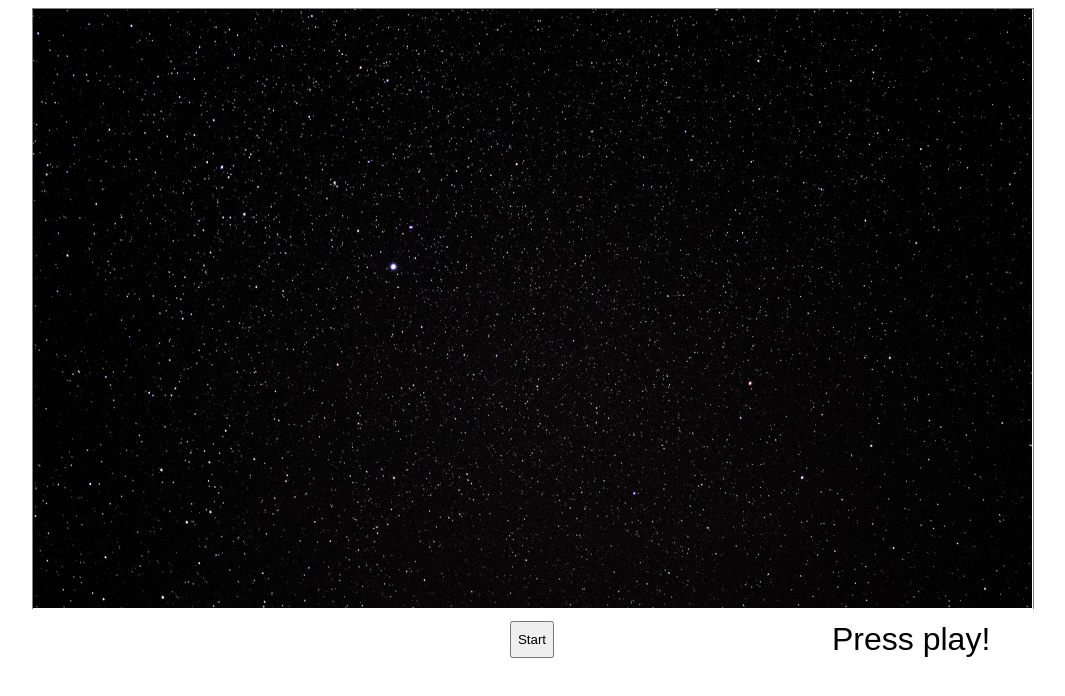
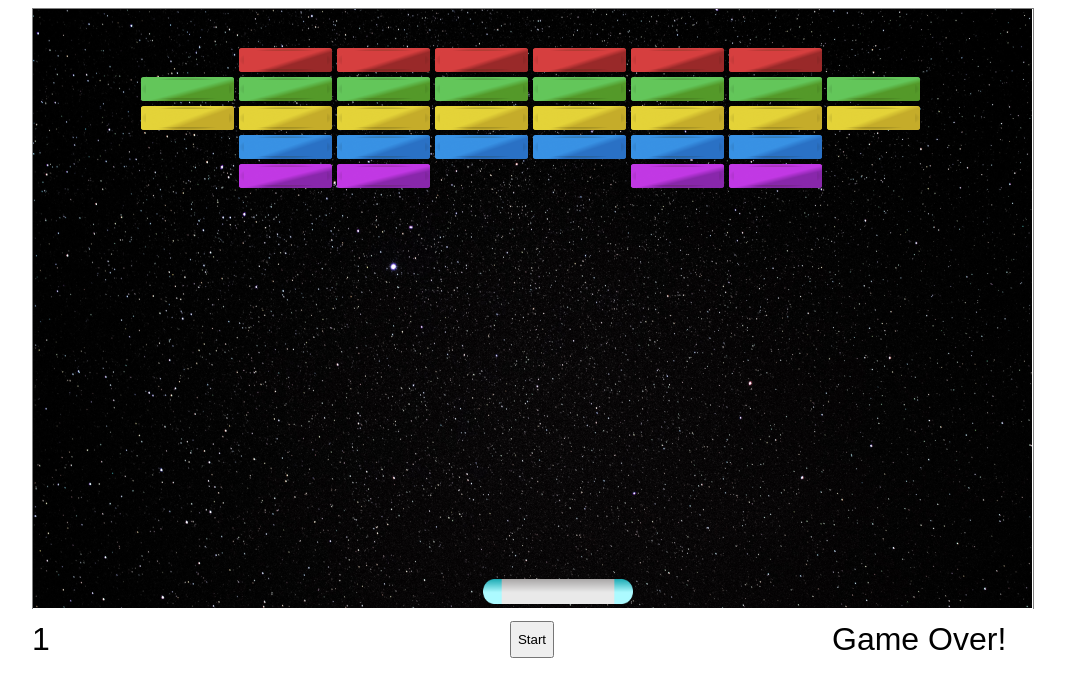
Before and after one commit to GustavoKimura/arkanoid, a website built with Parcel: page src/index.html in a window 1280 px wide. Both pictures are taken after a click on the button "Start". Shown: the whole page, without its empty margins (108-1173 px from the left). Built offline with nearby package versions, Linux system fonts and the light colour scheme.

Commit message:
Complete project

```diff
--- /dev/null
+++ b/src/Collision.ts
@@ -0,0 +1,53 @@
+import {Brick} from "./sprites/Brick";
+import {Paddle} from "./sprites/Paddle";
+import {Ball} from "./sprites/Ball";
+import {CanvasView} from "./view/CanvasView";
+
+export class Collision {
+    public checkBallCollision(ball: Ball, paddle: Paddle, view: CanvasView) {
+        if (
+            (ball.getPosition().x + ball.getWidth() > paddle.getPosition().x) &&
+            (ball.getPosition().x < paddle.getPosition().x + paddle.getWidth()) &&
+            (ball.getPosition().y + ball.getHeight() === paddle.getPosition().y)
+        ) {
+            ball.changeYDirection();
+        }
+
+        if ((ball.getPosition().x > view.canvas.width - ball.getWidth() || ball.getPosition().x < 0)) {
+            ball.changeXDirection();
+        }
+
+        if (ball.getPosition().y < 0) {
+            ball.changeYDirection();
+        }
+    }
+
+    public isCollidingWithBrick(ball: Ball, brick: Brick): boolean {
+        return (
+            (ball.getPosition().x < brick.getPosition().x + brick.getWidth()) &&
+            (ball.getPosition().x + ball.getWidth() > brick.getPosition().x) &&
+            (ball.getPosition().y < brick.getPosition().y + brick.getHeight()) &&
+            (ball.getPosition().y + ball.getHeight() > brick.getPosition().y)
+        );
+    }
+
+    public isCollidingWithBricks(ball: Ball, bricks: Brick[]): boolean {
+        let colliding = false;
+
+        bricks.forEach((brick, index) => {
+            if (this.isCollidingWithBrick(ball, brick)) {
+                ball.changeYDirection();
+
+                if (brick.getEnergy() === 1) {
+                    bricks.splice(index, 1);
+                } else {
+                    brick.setEnergy(brick.getEnergy() - 1);
+                }
+
+                colliding = true;
+            }
+        });
+
+        return colliding;
+    }
+}
--- /dev/null
+++ b/src/helpers.ts
@@ -0,0 +1,38 @@
+import {Brick} from "./sprites/Brick";
+
+import {
+    BRICK_ENERGY,
+    BRICK_HEIGHT,
+    BRICK_IMAGES,
+    BRICK_PADDING,
+    BRICK_WIDTH,
+    LEVEL,
+    STAGE_COLS,
+    STAGE_PADDING
+} from "./setup";
+
+export function createBricks(): Brick[] {
+    return LEVEL.reduce((acumulator, element, index) => {
+        const row = Math.floor((index + 1) / STAGE_COLS);
+        const column = index % STAGE_COLS;
+
+        const x = STAGE_PADDING + column * (BRICK_WIDTH + BRICK_PADDING);
+        const y = STAGE_PADDING + row * (BRICK_HEIGHT + BRICK_PADDING);
+
+        if (element !== 0) {
+            return [
+                ...acumulator,
+
+                new Brick(
+                    BRICK_WIDTH,
+                    BRICK_HEIGHT,
+                    {x, y},
+                    BRICK_ENERGY[element],
+                    BRICK_IMAGES[element]
+                )
+            ];
+        } else {
+            return acumulator;
+        }
+    }, [] as Brick[]);
+}
--- a/src/index.html
+++ b/src/index.html
@@ -59,6 +59,6 @@
     </div>
 </div>
 
-<script src="main.ts"></script>
+<script src="main.ts" type="module"></script>
 </body>
 </html>
--- a/src/main.ts
+++ b/src/main.ts
@@ -1,2 +1,96 @@
-// Start here
-console.log("Start here!");
+import {CanvasView} from "./view/CanvasView";
+import {Brick} from "./sprites/Brick";
+import {Paddle} from "./sprites/Paddle";
+import {Ball} from "./sprites/Ball";
+import {Collision} from "./Collision";
+
+import PADDLE_IMAGE from './images/paddle.png';
+import BALL_IMAGE from './images/ball.png';
+
+import {
+    BALL_SIZE,
+    BALL_SPEED,
+    BALL_STARTX,
+    BALL_STARTY,
+    PADDLE_HEIGHT,
+    PADDLE_SPEED,
+    PADDLE_STARTX,
+    PADDLE_WIDTH
+} from './setup';
+
+import {createBricks} from "./helpers";
+
+let gameOver = false;
+let score = 0;
+
+function setGameOver(view: CanvasView) {
+    view.drawInformation('Game Over!');
+
+    gameOver = false;
+}
+
+function setGameWin(view: CanvasView) {
+    view.drawInformation('Game Won!');
+
+    gameOver = false;
+}
+
+function gameLoop(view: CanvasView, bricks: Brick[], paddle: Paddle, ball: Ball, collision: Collision) {
+    view.clear();
+    view.drawBricks(bricks);
+    view.drawSprite(paddle);
+    view.drawSprite(ball);
+
+    ball.moveBall();
+
+    if (
+        (paddle.getMovingLeft() && paddle.getPosition().x > 0) ||
+        (paddle.getMovingRight() && paddle.getPosition().x < view.canvas.width - paddle.getWidth())
+    ) {
+        paddle.movePaddle();
+    }
+
+    collision.checkBallCollision(ball, paddle, view);
+
+    const isCollidingWithBricks = collision.isCollidingWithBricks(ball, bricks);
+
+    if (isCollidingWithBricks) {
+        view.drawScore(++score);
+    }
+
+    if (ball.getPosition().y > view.canvas.height) {
+        gameOver = true;
+    }
+
+    if (bricks.length === 0) {
+        return setGameWin(view);
+    }
+
+    if (gameOver) {
+        return setGameOver(view);
+    }
+
+    requestAnimationFrame(() => gameLoop(view, bricks, paddle, ball, collision));
+}
+
+function startGame(view: CanvasView) {
+    score = 0;
+    view.drawInformation('');
+    view.drawScore(0);
+
+    const bricks = createBricks();
+
+    const paddle = new Paddle(PADDLE_SPEED, PADDLE_WIDTH, PADDLE_HEIGHT, {
+        x: PADDLE_STARTX,
+        y: view.canvas.height - PADDLE_HEIGHT - 5
+    }, PADDLE_IMAGE);
+
+    const ball = new Ball(BALL_SPEED, BALL_SIZE, {x: BALL_STARTX, y: BALL_STARTY}, BALL_IMAGE);
+
+    const collision = new Collision();
+
+    gameLoop(view, bricks, paddle, ball, collision);
+}
+
+const view = new CanvasView('#playField');
+view.initializeStartButton(startGame);
--- /dev/null
+++ b/src/sprites/Ball.ts
@@ -0,0 +1,55 @@
+import {Vector} from "../types";
+
+export class Ball {
+    private image: HTMLImageElement = new Image();
+    private speed: Vector;
+
+    constructor(
+        speed: number,
+        private size: number,
+        private position: Vector,
+        imageSource: string
+    ) {
+        this.speed = {
+            x: speed,
+            y: -speed
+        };
+
+        this.size = size;
+        this.position = position;
+        this.image.src = imageSource;
+    }
+
+    public getSpeed(): Vector {
+        return this.speed;
+    }
+
+    public getWidth(): number {
+        return this.size;
+    }
+
+    public getHeight(): number {
+        return this.size;
+    }
+
+    public getPosition(): Vector {
+        return this.position;
+    }
+
+    public getImage(): HTMLImageElement {
+        return this.image;
+    }
+
+    public changeYDirection() {
+        this.speed.y = -this.speed.y;
+    }
+
+    public changeXDirection() {
+        this.speed.x = -this.speed.x;
+    }
+
+    public moveBall() {
+        this.position.x += this.speed.x;
+        this.position.y += this.speed.y;
+    }
+}
--- /dev/null
+++ b/src/sprites/Brick.ts
@@ -0,0 +1,43 @@
+import {Vector} from "../types";
+
+export class Brick {
+    private image: HTMLImageElement = new Image();
+
+    constructor(
+        private width: number,
+        private height: number,
+        private position: Vector,
+        private energy: number,
+        imageSource: string
+    ) {
+        this.width = width;
+        this.height = height;
+        this.position = position;
+        this.energy = energy;
+        this.image.src = imageSource;
+    }
+
+    public getWidth(): number {
+        return this.width;
+    }
+
+    public getHeight(): number {
+        return this.height;
+    }
+
+    public getPosition(): Vector {
+        return this.position;
+    }
+
+    public getEnergy(): number {
+        return this.energy;
+    }
+
+    public getImage(): HTMLImageElement {
+        return this.image;
+    }
+
+    public setEnergy(value: number) {
+        this.energy = value;
+    }
+}
--- /dev/null
+++ b/src/sprites/Paddle.ts
@@ -0,0 +1,85 @@
+import {Vector} from "../types";
+
+export class Paddle {
+    private image: HTMLImageElement = new Image();
+    private movingLeft: boolean;
+    private movingRight: boolean;
+
+    constructor(
+        private speed: number,
+        private width: number,
+        private height: number,
+        private position: Vector,
+        imageSource: string
+    ) {
+        this.movingLeft = false;
+        this.movingRight = false;
+
+        this.speed = speed;
+        this.width = width;
+        this.height = height;
+        this.position = position;
+        this.image.src = imageSource;
+
+        document.addEventListener('keydown', (event) => this.handleKeyDown(event));
+        document.addEventListener('keyup', (event) => this.handleKeyUp(event));
+    }
+
+    public getSpeed(): number {
+        return this.speed;
+    }
+
+    public getWidth(): number {
+        return this.width;
+    }
+
+    public getHeight(): number {
+        return this.height;
+    }
+
+    public getPosition(): Vector {
+        return this.position;
+    }
+
+    public getImage(): HTMLImageElement {
+        return this.image;
+    }
+
+    public getMovingLeft(): boolean {
+        return this.movingLeft;
+    }
+
+    public getMovingRight(): boolean {
+        return this.movingRight;
+    }
+
+    public movePaddle() {
+        if (this.movingLeft) {
+            this.position.x -= this.speed;
+        }
+
+        if (this.movingRight) {
+            this.position.x += this.speed;
+        }
+    }
+
+    private handleKeyDown(event: KeyboardEvent) {
+        if (event.code === 'ArrowLeft' || event.key === 'ArrowLeft') {
+            this.movingLeft = true;
+        }
+
+        if (event.code === 'ArrowRight' || event.key === 'ArrowRight') {
+            this.movingRight = true;
+        }
+    }
+
+    private handleKeyUp(event: KeyboardEvent) {
+        if (event.code === 'ArrowLeft' || event.key === 'ArrowLeft') {
+            this.movingLeft = false;
+        }
+
+        if (event.code === 'ArrowRight' || event.key === 'ArrowRight') {
+            this.movingRight = false;
+        }
+    }
+}
--- a/src/view/CanvasView.ts
+++ b/src/view/CanvasView.ts
@@ -0,0 +1,55 @@
+import {Brick} from "../sprites/Brick";
+import {Paddle} from "../sprites/Paddle";
+import {Ball} from "../sprites/Ball";
+
+export class CanvasView {
+    public canvas: HTMLCanvasElement;
+    private context: CanvasRenderingContext2D | null;
+    private scoreDisplay: HTMLObjectElement | null;
+    private startButton: HTMLObjectElement | null;
+    private information: HTMLObjectElement | null;
+
+    constructor(canvasName: string) {
+        this.canvas = document.querySelector(canvasName) as HTMLCanvasElement;
+        this.context = this.canvas.getContext('2d');
+        this.scoreDisplay = document.querySelector('#score');
+        this.startButton = document.querySelector('#start');
+        this.information = document.querySelector('#info');
+    }
+
+    public clear() {
+        this.context?.clearRect(0, 0, this.canvas.width, this.canvas.height);
+    }
+
+    public initializeStartButton(startFunction: (view: CanvasView) => void) {
+        this.startButton?.addEventListener('click', () => startFunction(this));
+    }
+
+    public drawScore(score: number) {
+        if (this.scoreDisplay) {
+            this.scoreDisplay.innerHTML = score.toString();
+        }
+    }
+
+    public drawInformation(text: string) {
+        if (this.information) {
+            this.information.innerHTML = text;
+        }
+    }
+
+    public drawSprite(sprite: Brick | Paddle | Ball) {
+        if (sprite) {
+            this.context?.drawImage(
+                sprite.getImage(),
+                sprite.getPosition().x,
+                sprite.getPosition().y,
+                sprite.getWidth(),
+                sprite.getHeight()
+            );
+        }
+    }
+
+    public drawBricks(bricks: Brick[]) {
+        bricks.forEach((brick) => this.drawSprite(brick));
+    }
+}
```
Also changed, not shown: README.md, dist/background.cc312e9e.png (added), dist/ball.9af8dd59.png (added), dist/brick-blue.515be4d7.png (added), dist/brick-green.0f9bc967.png (added), dist/brick-purple.cbd6284a.png (added), dist/brick-red.93b1aeab.png (added), dist/brick-yellow.701b8c45.png (added), dist/index.html (added), dist/paddle.db428d2d.png (added), 4 other files.
